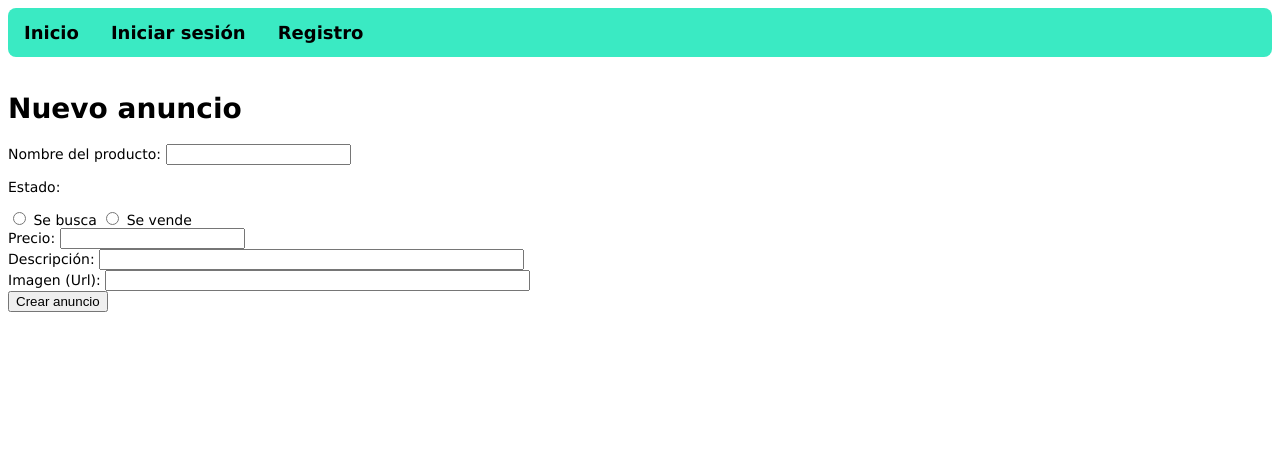
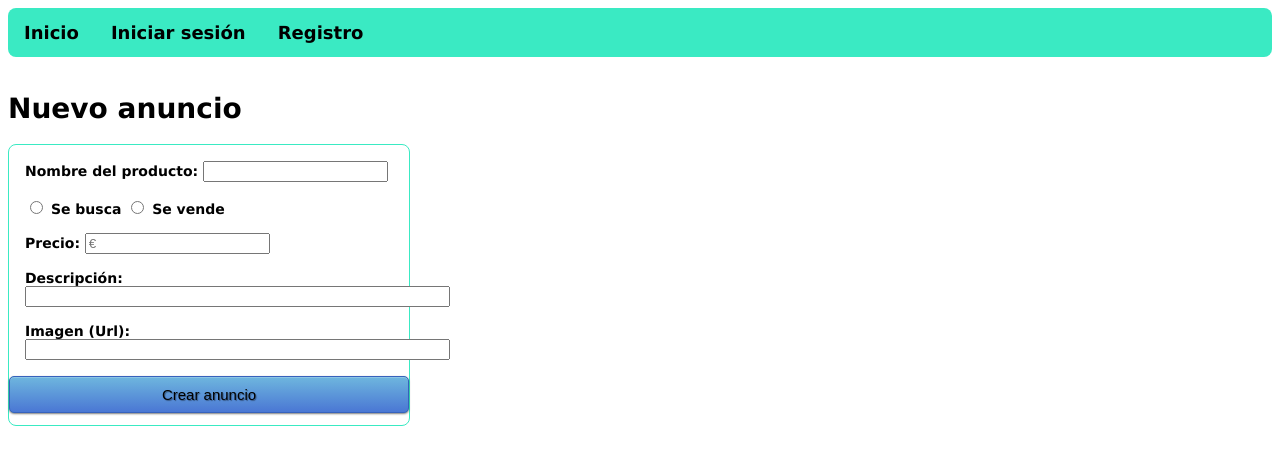
Before and after one commit to Marcemaster/practica5-Frontend-JavaScript, a plain HTML site: page crear-anuncio.html in a window 1280 px wide. Drawn offline with Linux system fonts and the light colour scheme.

Commit message:
maquetando css nuevo anuncio

```diff
--- a/crear-anuncio.html
+++ b/crear-anuncio.html
@@ -22,13 +22,12 @@
     </header>
     <section class="notification"></section>
     <h1>Nuevo anuncio</h1>
-    <form class="formulario-nuevo">
+    <form class="formulario-nuevo anuncio">
       <div>
         <label for="nombre">Nombre del producto: </label>
         <input type="text" name="nombre" required />
       </div>
       <div>
-        <p>Estado:</p>
         <input type="radio" name="venta" id="Se busca" value=false />
         <label for="Se busca">Se busca</label>
         <input type="radio" name="venta" id="Se vende" value=true />
@@ -37,7 +36,7 @@
 
       <div>
         <label for="precio">Precio: </label>
-        <input type="number" name="precio" required />
+        <input type="number" name="precio" placeholder="€"required />
       </div>
 
       <div>
@@ -49,7 +48,7 @@
         <input type="text" name="foto" size="50"  />
       </div>
 
-      <button type="submit">Crear anuncio</button>
+      <button class="btn btn-primary btn-block btn-large" type="submit">Crear anuncio</button>
     </form>
 
 
--- a/styles.css
+++ b/styles.css
@@ -25,6 +25,11 @@ h3 {
     border-radius: 8px;
     width: 400px;
     height: fit-content;
+}
+
+.formulario-nuevo > div {
+    margin: 1rem;
+    font-weight: bold;
 }
 
 a {
```
Also changed, not shown: signup.html (+1 -3 lines), 1 other file.
